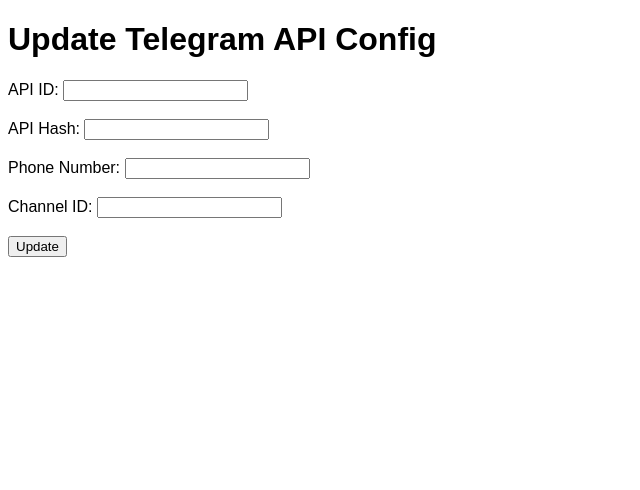
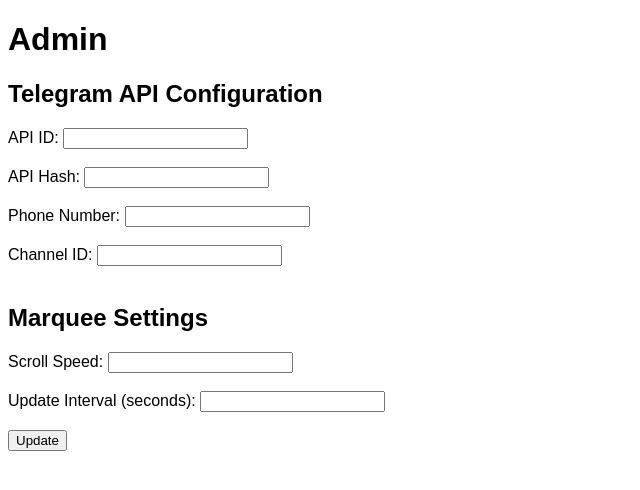
Before and after one commit to nagornyi/tg-marquee, a Flask app: page /admin in a window 1280 px wide. Shown: the top 490 px of the page, without its empty margins (0-640 px from the left). Run offline with Flask 3, Linux system fonts and the light colour scheme; the visitor is signed in with stand-in values (Sample User, id 1); data that the repository does not hold is empty.

Commit message:
Added scroll speed and update interval to admin

```diff
--- a/site.py
+++ b/site.py
@@ -24,7 +24,9 @@
             api_id TEXT,
             api_hash TEXT,
             phone_number TEXT,
-            channel_id INTEGER
+            channel_id INTEGER,
+            scroll_speed INTEGER,
+            update_interval INTEGER
         )
     ''')
     conn.commit()
@@ -33,17 +35,17 @@
 def get_config():
     conn = sqlite3.connect('config.db')
     cursor = conn.cursor()
-    cursor.execute("SELECT api_id, api_hash, phone_number, channel_id FROM config WHERE id=1")
+    cursor.execute("SELECT api_id, api_hash, phone_number, channel_id, scroll_speed, update_interval FROM config WHERE id=1")
     row = cursor.fetchone()
     conn.close()
     return row
 
-def set_config(api_id, api_hash, phone_number, channel_id):
+def set_config(api_id, api_hash, phone_number, channel_id, scroll_speed=200, update_interval=60):
     conn = sqlite3.connect('config.db')
     cursor = conn.cursor()
-    cursor.execute('''INSERT OR REPLACE INTO config (id, api_id, api_hash, phone_number, channel_id)
+    cursor.execute('''INSERT OR REPLACE INTO config (id, api_id, api_hash, phone_number, channel_id, scroll_speed, update_interval)
                       VALUES (1, ?, ?, ?, ?)''',
-                   (api_id, api_hash, phone_number, channel_id))
+                   (api_id, api_hash, phone_number, channel_id, scroll_speed, update_interval))
     conn.commit()
     conn.close()
 
@@ -72,7 +74,9 @@
         api_hash = request.form['api_hash']
         phone_number = request.form['phone_number']
         channel_id = request.form['channel_id']
-        set_config(api_id, api_hash, phone_number, channel_id)
+        scroll_speed = request.form['scroll_speed']
+        update_interval = request.form['update_interval']
+        set_config(api_id, api_hash, phone_number, channel_id, scroll_speed, update_interval)
         return redirect(url_for('index'))
 
     config = get_config()
@@ -95,6 +99,14 @@
     asyncio.set_event_loop(loop)
     messages = loop.run_until_complete(fetch_messages())
     return jsonify(messages)
+
+@app.route('/get_settings', methods=['GET'])
+def get_settings():
+    conn = sqlite3.connect('config.db')
+    settings = conn.execute('SELECT scroll_speed, update_interval FROM config WHERE id=1').fetchall()
+    conn.close()
+    settings_dict = {setting['key']: setting['value'] for setting in settings}
+    return jsonify(settings_dict)
 
 async def fetch_messages():
     """Fetch all messages from Telegram channel"""
--- a/templates/admin.html
+++ b/templates/admin.html
@@ -8,8 +8,9 @@
     <link rel="shortcut icon" type="image/x-icon" href="{{ url_for('static', filename='images/favicon.ico') }}">
 </head>
 <body>
-    <h1>Update Telegram API Config</h1>
+    <h1>Admin</h1>
     <form method="POST">
+        <h2>Telegram API Configuration</h2>
         <label for="api_id">API ID:</label>
         <input type="text" name="api_id" value="{{ config[0] if config else '' }}" required><br><br>
 
@@ -22,6 +23,13 @@
         <label for="channel_id">Channel ID:</label>
         <input type="text" name="channel_id" value="{{ config[3] if config else '' }}" required><br><br>
 
+        <h2>Marquee Settings</h2>
+        <label for="scrollSpeed">Scroll Speed:</label>
+        <input type="number" id="scrollSpeed" name="scrollSpeed" value="{{ config[4] if config else '' }}" min="10" step="10"><br><br>
+
+        <label for="updateInterval">Update Interval (seconds):</label>
+        <input type="number" id="updateInterval" name="updateInterval" value="{{ config[5] if config else '' }}" min="10" step="10"><br><br>
+
         <input type="submit" value="Update">
     </form>
 </body>
```
Also changed, not shown: static/js/ticker-updater.js (+14 -4 lines).
